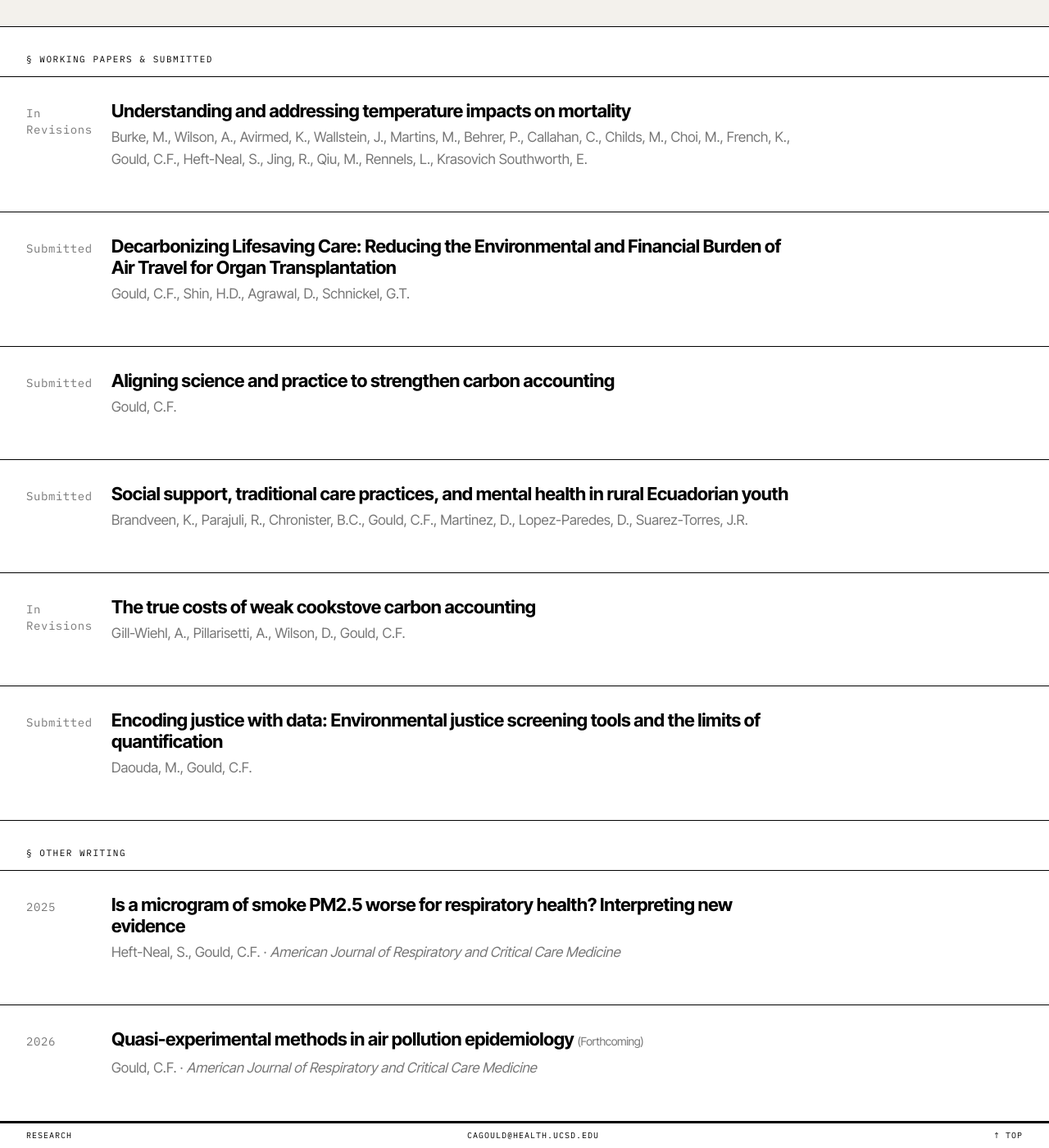
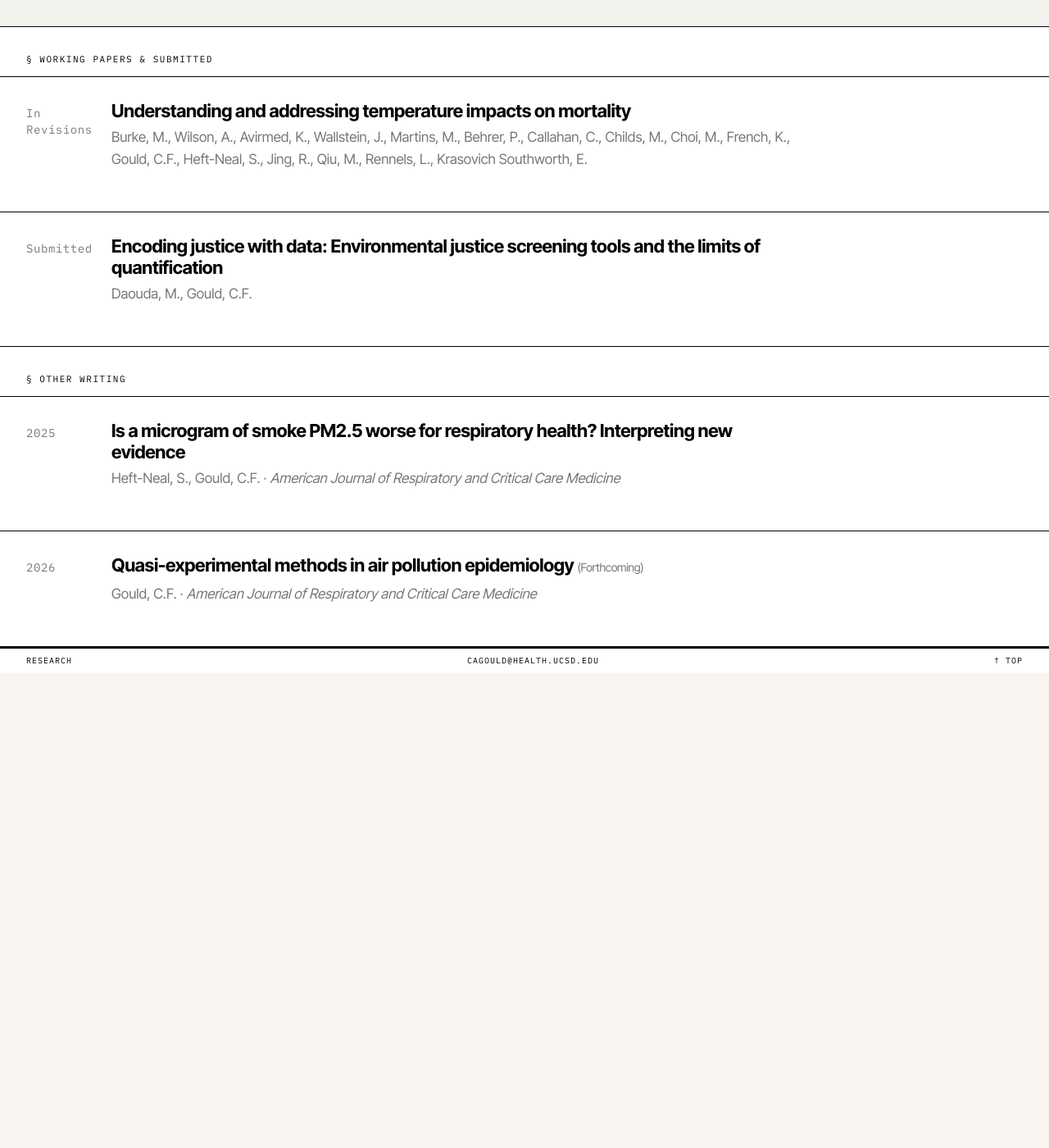
Before and after one commit to gouldc/gouldc.github.io, a Jekyll site: the page built from _pages/research.md, in a window 1280 px wide and 1400 px high, scrolled down 8545 px. Shown: the whole window at 82% size. Built offline with Jekyll 4.4.1, drawn with Linux system fonts in a browser that asks for light colours; after the commit the page ends 9366 px from its top, so only the background shows below that.

Commit message:
Remove four working papers from publications
Delete:
- Decarbonizing Lifesaving Care (Shin et al)
- Aligning science and practice (Gould)
- Social support and mental health (Brandveen et al)
- True costs of weak cookstove carbon accounting (Gill-Wiehl et al)

Co-Authored-By: Claude Opus 4.6 <noreply@anthropic.com>

```diff
--- a/_data/publications.yml
+++ b/_data/publications.yml
@@ -302,26 +302,6 @@ working_papers:
     note: "In Revisions"
     links: []
 
-  - title: "Decarbonizing Lifesaving Care: Reducing the Environmental and Financial Burden of Air Travel for Organ Transplantation"
-    authors: "Gould, C.F., Shin, H.D., Agrawal, D., Schnickel, G.T."
-    note: "Submitted"
-    links: []
-
-  - title: "Aligning science and practice to strengthen carbon accounting"
-    authors: "Gould, C.F."
-    note: "Submitted"
-    links: []
-
-  - title: "Social support, traditional care practices, and mental health in rural Ecuadorian youth"
-    authors: "Brandveen, K., Parajuli, R., Chronister, B.C., Gould, C.F., Martinez, D., Lopez-Paredes, D., Suarez-Torres, J.R."
-    note: "Submitted"
-    links: []
-
-  - title: "The true costs of weak cookstove carbon accounting"
-    authors: "Gill-Wiehl, A., Pillarisetti, A., Wilson, D., Gould, C.F."
-    note: "In Revisions"
-    links: []
-
   - title: "Encoding justice with data: Environmental justice screening tools and the limits of quantification"
     authors: "Daouda, M., Gould, C.F."
     note: "Submitted"
```
